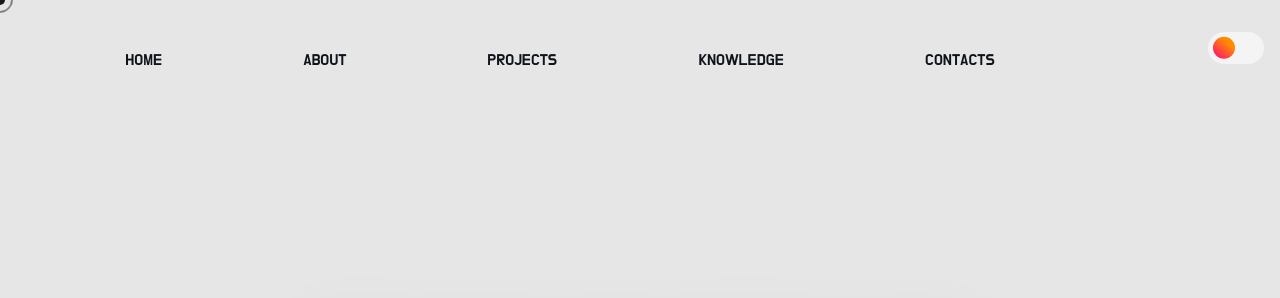
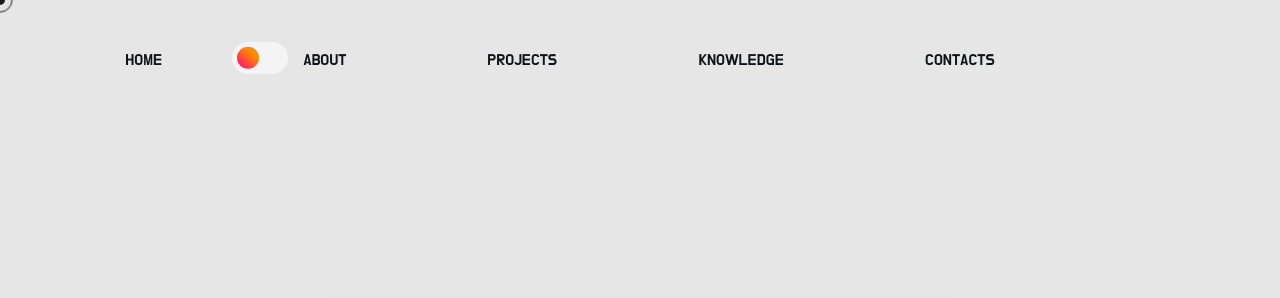
Before and after one commit to efarias03/portfolio, a website built with Vite: page docs/index.html in a window 1280 px wide. Shown: the top 298 px of the page. Built offline with nearby package versions, Linux system fonts and the light colour scheme.

Commit message:
fixing darkmode button

```diff
--- a/docs/src/css/style.css
+++ b/docs/src/css/style.css
@@ -262,13 +262,16 @@ li{
 /* The slider */
 .slider {
   position: fixed;
-  top: 2rem;
-  right: 1rem;
+  top: 2.6rem;
+  left: 14.5rem;
+  right: 0;
+  bottom: 0;
   width: var(--width-of-switch);
   height: var(--height-of-switch);
   background-color: #f4f4f5;
   transition: .4s;
   border-radius: 30px;
+  z-index: 10;
 }
 
 
@@ -981,7 +984,6 @@ form textarea {
 
 .burger {
   position: relative;
-  top: -.51rem;
   width: 40px;
   height: 30px;
   background: transparent;
```
